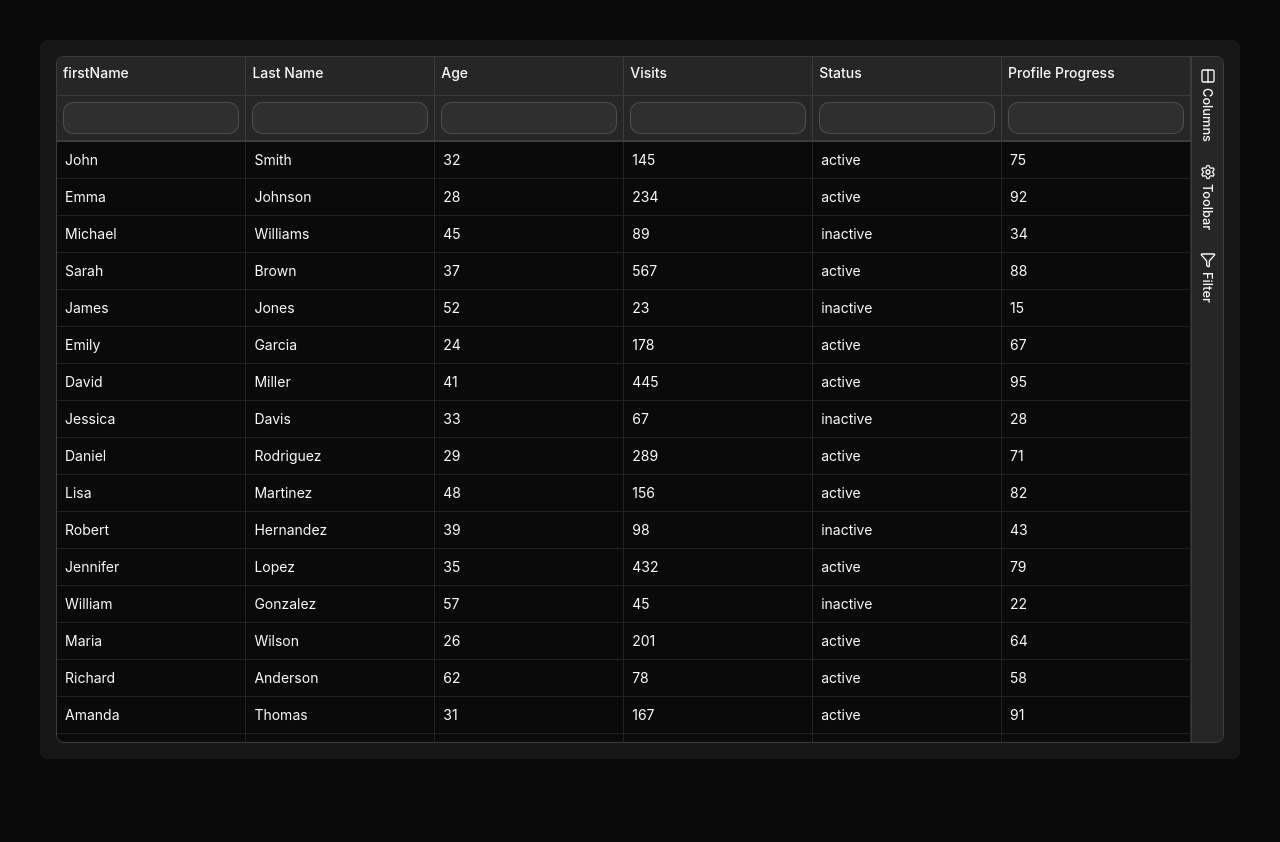
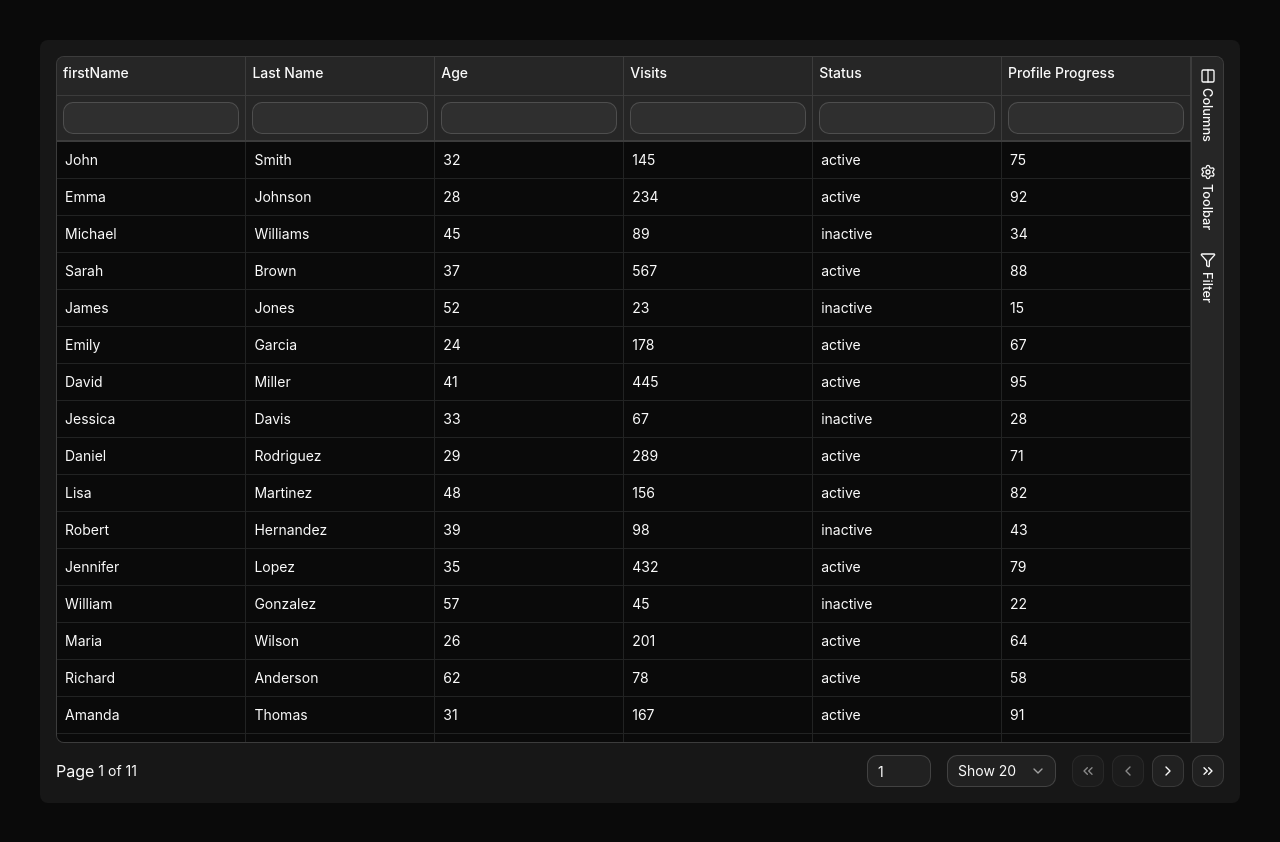
Before and after one commit to jsdev-robin/munza-x-data-grid, a React (Vite) app: page / in a window 1280 px wide. Before the commit the page ends 800 px from the top, so only its background shows below. Built offline with nearby package versions, Linux system fonts and the light colour scheme.

Commit message:
feat: add pagination

```diff
--- /dev/null
+++ b/src/components/pagination/index.tsx
@@ -0,0 +1,87 @@
+import {
+  ChevronLeft,
+  ChevronRight,
+  ChevronsLeft,
+  ChevronsRight,
+} from 'lucide-react';
+import { useGrid } from '../../hooks/useGrid';
+import { Button } from '../ui/button';
+import { Input } from '../ui/input';
+import { NativeSelect, NativeSelectOption } from '../ui/native-select';
+
+const Pagination = ({ pagination = [] }: { pagination: number[] }) => {
+  const { table } = useGrid();
+
+  return (
+    <div className="mun:flex mun:items-center mun:justify-between">
+      <span className="mun:flex mun:items-center mun:gap-1">
+        <span className="mum:text-xs">Page</span>
+        <span className="mun:text-sm">
+          {table.getState().pagination.pageIndex + 1} of{' '}
+          {table.getPageCount().toLocaleString()}
+        </span>
+      </span>
+      <div className="mun:flex mun:items-center mun:gap-4">
+        <Input
+          type="number"
+          className="mun:w-16"
+          min="1"
+          max={table.getPageCount()}
+          defaultValue={table.getState().pagination.pageIndex + 1}
+          onChange={(e) => {
+            const page = e.target.value ? Number(e.target.value) - 1 : 0;
+            table.setPageIndex(page);
+          }}
+        />
+        <NativeSelect
+          value={table.getState().pagination.pageSize}
+          onChange={(e) => {
+            table.setPageSize(Number(e.target.value));
+          }}
+        >
+          {pagination.map((pageSize) => (
+            <NativeSelectOption key={pageSize} value={pageSize}>
+              Show {pageSize}
+            </NativeSelectOption>
+          ))}
+        </NativeSelect>
+        <div className="mun:flex mun:items-center mun:gap-2">
+          <Button
+            size="icon"
+            variant="outline"
+            onClick={() => table.firstPage()}
+            disabled={!table.getCanPreviousPage()}
+          >
+            <ChevronsLeft />
+          </Button>
+          <Button
+            size="icon"
+            variant="outline"
+            onClick={() => table.previousPage()}
+            disabled={!table.getCanPreviousPage()}
+          >
+            <ChevronLeft />
+          </Button>
+          <Button
+            size="icon"
+            variant="outline"
+            onClick={() => table.nextPage()}
+            disabled={!table.getCanNextPage()}
+          >
+            <ChevronRight />
+          </Button>
+          <Button
+            size="icon"
+            variant="outline"
+            onClick={() => table.lastPage()}
+            disabled={!table.getCanNextPage()}
+          >
+            <ChevronsRight />
+          </Button>
+        </div>
+      </div>
+    </div>
+  );
+};
+
+export default Pagination;
--- a/src/components/ui/button.tsx
+++ b/src/components/ui/button.tsx
@@ -1,3 +1,4 @@
+/* eslint-disable react-refresh/only-export-components */
 import { cva, type VariantProps } from 'class-variance-authority';
 import { Slot } from 'radix-ui';
 import * as React from 'react';
@@ -5,33 +6,33 @@ import * as React from 'react';
 import { cn } from '@/lib/utils';
 
 const buttonVariants = cva(
-  "mun:group/button mun:inline-flex mun:shrink-0 mun:items-center mun:justify-center mun:rounded-lg mun:border mun:border-transparent mun:bg-clip-padding mun:text-sm mun:font-medium mun:whitespace-nowrap mun:transition-all mun:outline-none mun:select-none mun:focus-visible:border-ring mun:focus-visible:ring-3 mun:focus-visible:ring-ring/50 mun:active:translate-y-px mun:disabled:pointer-events-none mun:disabled:opacity-50 mun:aria-invalid:border-destructive mun:aria-invalid:ring-3 mun:aria-invalid:ring-destructive/20 mun:dark:aria-invalid:border-destructive/50 mun:dark:aria-invalid:ring-destructive/40 mun:[&_svg]:pointer-events-none mun:[&_svg]:shrink-0 [&_svg:not([class*='size-'])]:mun:size-4",
+  "mun:group/button mun:inline-flex mun:shrink-0 mun:items-center mun:justify-center mun:rounded-lg mun:border mun:border-transparent mun:bg-clip-padding mun:text-sm mun:font-medium mun:whitespace-nowrap mun:transition-all mun:outline-none mun:select-none mun:focus-visible:border-ring mun:focus-visible:ring-3 mun:focus-visible:ring-ring/50 mun:active:translate-y-px mun:disabled:pointer-events-none mun:disabled:opacity-50 mun:aria-invalid:border-destructive mun:aria-invalid:ring-3 mun:aria-invalid:ring-destructive/20 mun:dark:aria-invalid:border-destructive/50 mun:dark:aria-invalid:ring-destructive/40 mun:[&_svg]:pointer-events-none mun:[&_svg]:shrink-0 mun:[&_svg:not([class*='size-'])]:size-4",
   {
     variants: {
       variant: {
         default:
-          'mun:bg-primary mun:text-primary-foreground mun:[a]:hover:mun:bg-primary/80',
+          'mun:bg-primary mun:text-primary-foreground mun:[a]:hover:bg-primary/80',
         outline:
-          'mun:border-border mun:bg-background mun:hover:mun:bg-muted mun:hover:mun:text-foreground mun:aria-expanded:mun:bg-muted mun:aria-expanded:mun:text-foreground mun:dark:border-input mun:dark:bg-input/30 mun:dark:hover:mun:bg-input/50',
+          'mun:border-border mun:bg-background mun:hover:bg-muted mun:hover:text-foreground mun:aria-expanded:bg-muted mun:aria-expanded:text-foreground mun:dark:border-input mun:dark:bg-input/30 mun:dark:hover:bg-input/50',
         secondary:
-          'mun:bg-secondary mun:text-secondary-foreground mun:hover:mun:bg-secondary/80 mun:aria-expanded:mun:bg-secondary mun:aria-expanded:mun:text-secondary-foreground',
+          'mun:bg-secondary mun:text-secondary-foreground mun:hover:bg-secondary/80 mun:aria-expanded:bg-secondary mun:aria-expanded:text-secondary-foreground',
         ghost:
-          'mun:hover:mun:bg-muted mun:hover:mun:text-foreground mun:aria-expanded:mun:bg-muted mun:aria-expanded:mun:text-foreground mun:dark:hover:mun:bg-muted/50',
+          'mun:hover:bg-muted mun:hover:text-foreground mun:aria-expanded:bg-muted mun:aria-expanded:text-foreground mun:dark:hover:bg-muted/50',
         destructive:
-          'mun:bg-destructive/10 mun:text-destructive mun:hover:mun:bg-destructive/20 mun:focus-visible:mun:border-destructive/40 mun:focus-visible:mun:ring-destructive/20 mun:dark:mun:bg-destructive/20 mun:dark:hover:mun:bg-destructive/30 mun:dark:focus-visible:mun:ring-destructive/40',
+          'mun:bg-destructive/10 mun:text-destructive mun:hover:bg-destructive/20 mun:focus-visible:border-destructive/40 mun:focus-visible:ring-destructive/20 mun:dark:bg-destructive/20 mun:dark:hover:bg-destructive/30 mun:dark:focus-visible:ring-destructive/40',
         link: 'mun:text-primary mun:underline-offset-4 mun:hover:underline',
       },
       size: {
         default:
-          'mun:h-8 mun:gap-1.5 mun:px-2.5 mun:has-data-[icon=inline-end]:mun:pr-2 mun:has-data-[icon=inline-start]:mun:pl-2',
-        xs: "mun:h-6 mun:gap-1 mun:rounded-[min(var(--radius-md),10px)] mun:px-2 mun:text-xs mun:in-data-[slot=button-group]:mun:rounded-lg mun:has-data-[icon=inline-end]:mun:pr-1.5 mun:has-data-[icon=inline-start]:mun:pl-1.5 [&_svg:not([class*='size-'])]:mun:size-3",
-        sm: "mun:h-7 mun:gap-1 mun:rounded-[min(var(--radius-md),12px)] mun:px-2.5 mun:text-[0.8rem] mun:in-data-[slot=button-group]:mun:rounded-lg mun:has-data-[icon=inline-end]:mun:pr-1.5 mun:has-data-[icon=inline-start]:mun:pl-1.5 [&_svg:not([class*='size-'])]:mun:size-3.5",
-        lg: 'mun:h-9 mun:gap-1.5 mun:px-2.5 mun:has-data-[icon=inline-end]:mun:pr-3 mun:has-data-[icon=inline-start]:mun:pl-3',
+          'mun:h-8 mun:gap-1.5 mun:px-2.5 mun:has-data-[icon=inline-end]:pr-2 mun:has-data-[icon=inline-start]:pl-2',
+        xs: "mun:h-6 mun:gap-1 mun:rounded-[min(var(--radius-md),10px)] mun:px-2 mun:text-xs mun:in-data-[slot=button-group]:rounded-lg mun:has-data-[icon=inline-end]:pr-1.5 mun:has-data-[icon=inline-start]:pl-1.5 mun:[&_svg:not([class*='size-'])]:size-3",
+        sm: "mun:h-7 mun:gap-1 mun:rounded-[min(var(--radius-md),12px)] mun:px-2.5 mun:text-[0.8rem] mun:in-data-[slot=button-group]:rounded-lg mun:has-data-[icon=inline-end]:pr-1.5 mun:has-data-[icon=inline-start]:pl-1.5 mun:[&_svg:not([class*='size-'])]:size-3.5",
+        lg: 'mun:h-9 mun:gap-1.5 mun:px-2.5 mun:has-data-[icon=inline-end]:pr-3 mun:has-data-[icon=inline-start]:pl-3',
         icon: 'mun:size-8',
         'icon-xs':
-          "mun:size-6 mun:rounded-[min(var(--radius-md),10px)] mun:in-data-[slot=button-group]:mun:rounded-lg [&_svg:not([class*='size-'])]:mun:size-3",
+          "mun:size-6 mun:rounded-[min(var(--radius-md),10px)] mun:in-data-[slot=button-group]:rounded-lg mun:[&_svg:not([class*='size-'])]:size-3",
         'icon-sm':
-          'mun:size-7 mun:rounded-[min(var(--radius-md),12px)] mun:in-data-[slot=button-group]:mun:rounded-lg',
+          'mun:size-7 mun:rounded-[min(var(--radius-md),12px)] mun:in-data-[slot=button-group]:rounded-lg',
         'icon-lg': 'mun:size-9',
       },
     },
@@ -65,5 +66,4 @@ function Button({
   );
 }
 
-// eslint-disable-next-line react-refresh/only-export-components
 export { Button, buttonVariants };
--- /dev/null
+++ b/src/components/ui/native-select.tsx
@@ -0,0 +1,56 @@
+import * as React from 'react';
+
+import { cn } from '@/lib/utils';
+import { ChevronDownIcon } from 'lucide-react';
+
+type NativeSelectProps = Omit<React.ComponentProps<'select'>, 'size'> & {
+  size?: 'sm' | 'default';
+};
+
+function NativeSelect({
+  className,
+  size = 'default',
+  ...props
+}: NativeSelectProps) {
+  return (
+    <div
+      className={cn(
+        'mun:group/native-select mun:relative mun:w-fit mun:has-[select:disabled]:opacity-50',
+        className,
+      )}
+      data-slot="native-select-wrapper"
+      data-size={size}
+    >
+      <select
+        data-slot="native-select"
+        data-size={size}
+        className="mun:h-8 mun:w-full mun:min-w-0 mun:appearance-none mun:rounded-lg mun:border mun:border-input mun:bg-transparent mun:py-1 mun:pr-8 mun:pl-2.5 mun:text-sm mun:transition-colors mun:outline-none mun:select-none mun:selection:bg-primary mun:selection:text-primary-foreground mun:placeholder:text-muted-foreground mun:focus-visible:border-ring mun:focus-visible:ring-3 mun:focus-visible:ring-ring/50 mun:disabled:pointer-events-none mun:disabled:cursor-not-allowed mun:aria-invalid:border-destructive mun:aria-invalid:ring-3 mun:aria-invalid:ring-destructive/20 mun:data-[size=sm]:h-7 mun:data-[size=sm]:rounded-[min(var(--radius-md),10px)] mun:data-[size=sm]:py-0.5 mun:dark:bg-input/30 mun:dark:hover:bg-input/50 mun:dark:aria-invalid:border-destructive/50 mun:dark:aria-invalid:ring-destructive/40"
+        {...props}
+      />
+      <ChevronDownIcon
+        className="mun:pointer-events-none mun:absolute mun:top-1/2 mun:right-2.5 mun:size-4 mun:-translate-y-1/2 mun:text-muted-foreground mun:select-none"
+        aria-hidden="true"
+        data-slot="native-select-icon"
+      />
+    </div>
+  );
+}
+
+function NativeSelectOption({ ...props }: React.ComponentProps<'option'>) {
+  return <option data-slot="native-select-option" {...props} />;
+}
+
+function NativeSelectOptGroup({
+  className,
+  ...props
+}: React.ComponentProps<'optgroup'>) {
+  return (
+    <optgroup
+      data-slot="native-select-optgroup"
+      className={cn(className)}
+      {...props}
+    />
+  );
+}
+
+export { NativeSelect, NativeSelectOptGroup, NativeSelectOption };
--- a/src/contexts/GridContext.tsx
+++ b/src/contexts/GridContext.tsx
@@ -75,20 +75,6 @@ export const GridContextProvider = <T,>({
     axis: 'x',
   });
 
-  useSyncScroll({
-    refs: [paneRef4, paneRef6],
-    axis: 'x',
-  });
-
-  useSyncScroll({
-    refs: [paneRef5, paneRef7],
-    axis: 'x',
-  });
-
-  useSyncScroll({
-    refs: [paneRef2, paneRef3, paneRef6, paneRef7],
-    axis: 'y',
-  });
   const contextValue = useMemo(
     () => ({
       paneRef1,
--- a/src/core/Grid.tsx
+++ b/src/core/Grid.tsx
@@ -1,5 +1,6 @@
 'use client';
 
+import Pagination from '../components/pagination';
 import TMain from '../components/table/TMain';
 import Toolbar from '../components/toolbar';
 import { GridContextProvider } from '../contexts/GridContext';
@@ -9,11 +10,14 @@ import type { GridProps } from '../types';
 const Grid = <T,>({ columns, payload }: GridProps<T>) => {
   return (
     <GridContextProvider payload={payload} columns={columns}>
-      <div className="mun:flex mun:bg-muted mun:rounded-md mun:overflow-hidden mun:border mun:border-border">
-        <div className="mun:overflow-hidden mun:flex-1">
-          <TMain />
+      <div className="mun:flex mun:flex-col mun:gap-3">
+        <div className="mun:flex mun:bg-muted mun:rounded-md mun:overflow-hidden mun:border mun:border-border">
+          <div className="mun:overflow-hidden mun:flex-1">
+            <TMain />
+          </div>
+          <Toolbar />
         </div>
-        <Toolbar />
+        <Pagination pagination={[20, 30, 40, 50, 60, 70, 80, 90, 100]} />
       </div>
     </GridContextProvider>
   );
```
Also changed, not shown: 1 other file (tests, documents, lock files or other folders).
